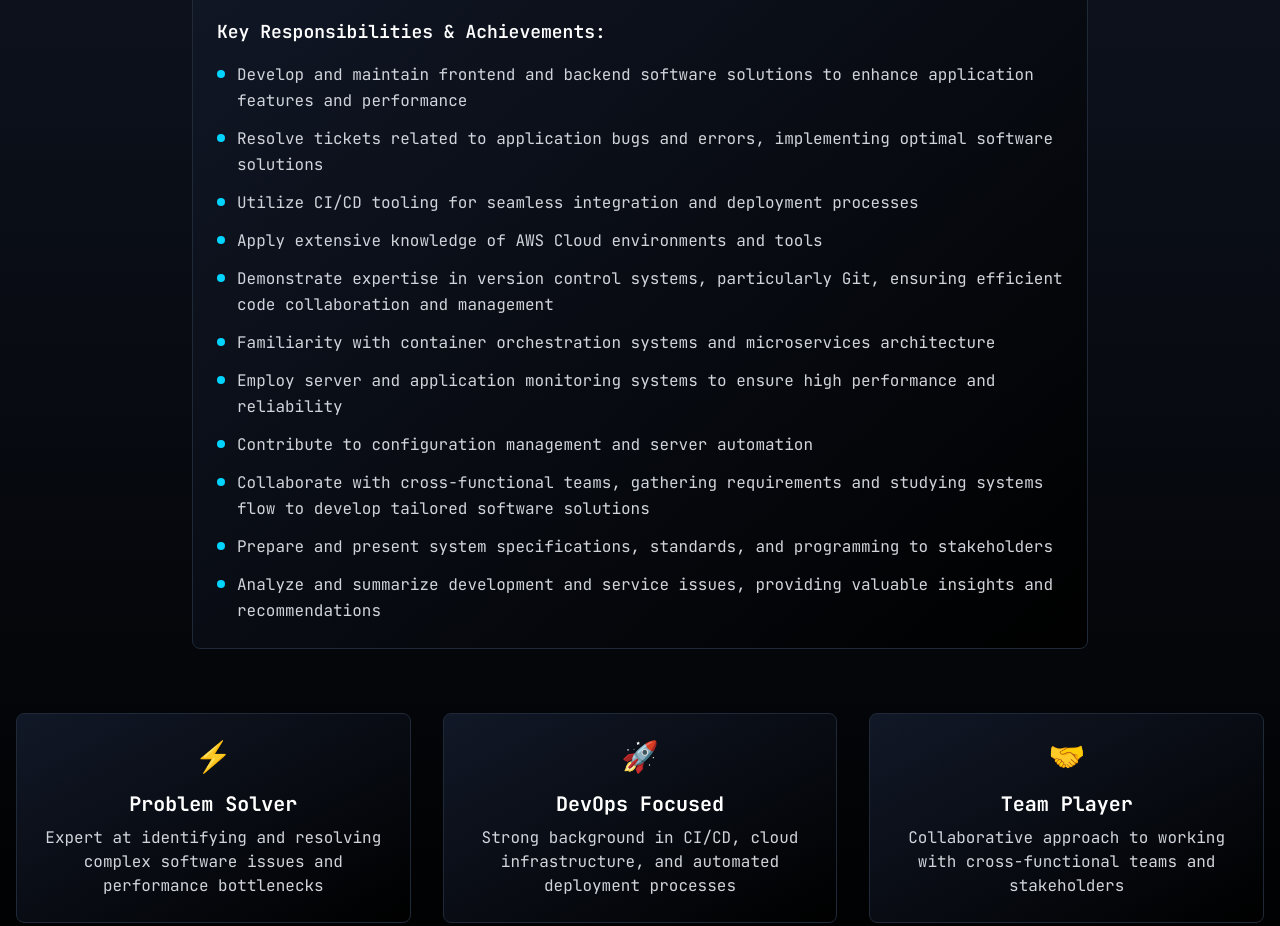
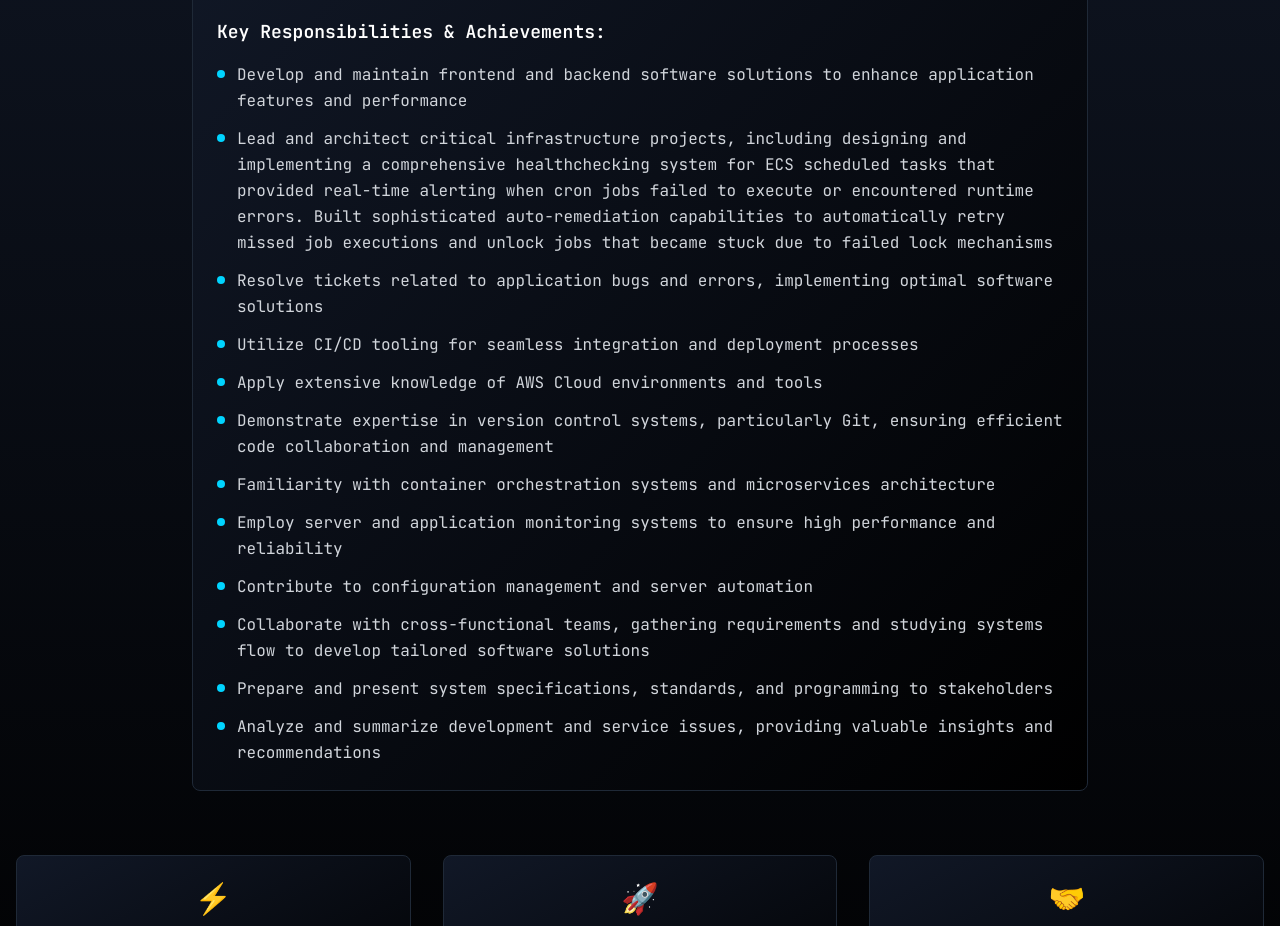
Before and after one commit to Devante05/engineer-portfolio, a React (Vite) app: page / in a window 1280 px wide. Shown: the part 4100-5026 px from the top of the page. Built offline with nearby package versions, Linux system fonts and the light colour scheme.

Commit message:
Update work experience with detailed infrastructure project achievements and technical leadership responsibilities

```diff
--- a/src/components/WorkExperience.tsx
+++ b/src/components/WorkExperience.tsx
@@ -7,6 +7,7 @@ export default function WorkExperience() {
       period: '06/2021 - 10/2025',
       responsibilities: [
         'Develop and maintain frontend and backend software solutions to enhance application features and performance',
+        'Lead and architect critical infrastructure projects, including designing and implementing a comprehensive healthchecking system for ECS scheduled tasks that provided real-time alerting when cron jobs failed to execute or encountered runtime errors. Built sophisticated auto-remediation capabilities to automatically retry missed job executions and unlock jobs that became stuck due to failed lock mechanisms',
         'Resolve tickets related to application bugs and errors, implementing optimal software solutions',
         'Utilize CI/CD tooling for seamless integration and deployment processes',
         'Apply extensive knowledge of AWS Cloud environments and tools',
```
Also changed, not shown: 7 other files (tests, documents, lock files or other folders).
